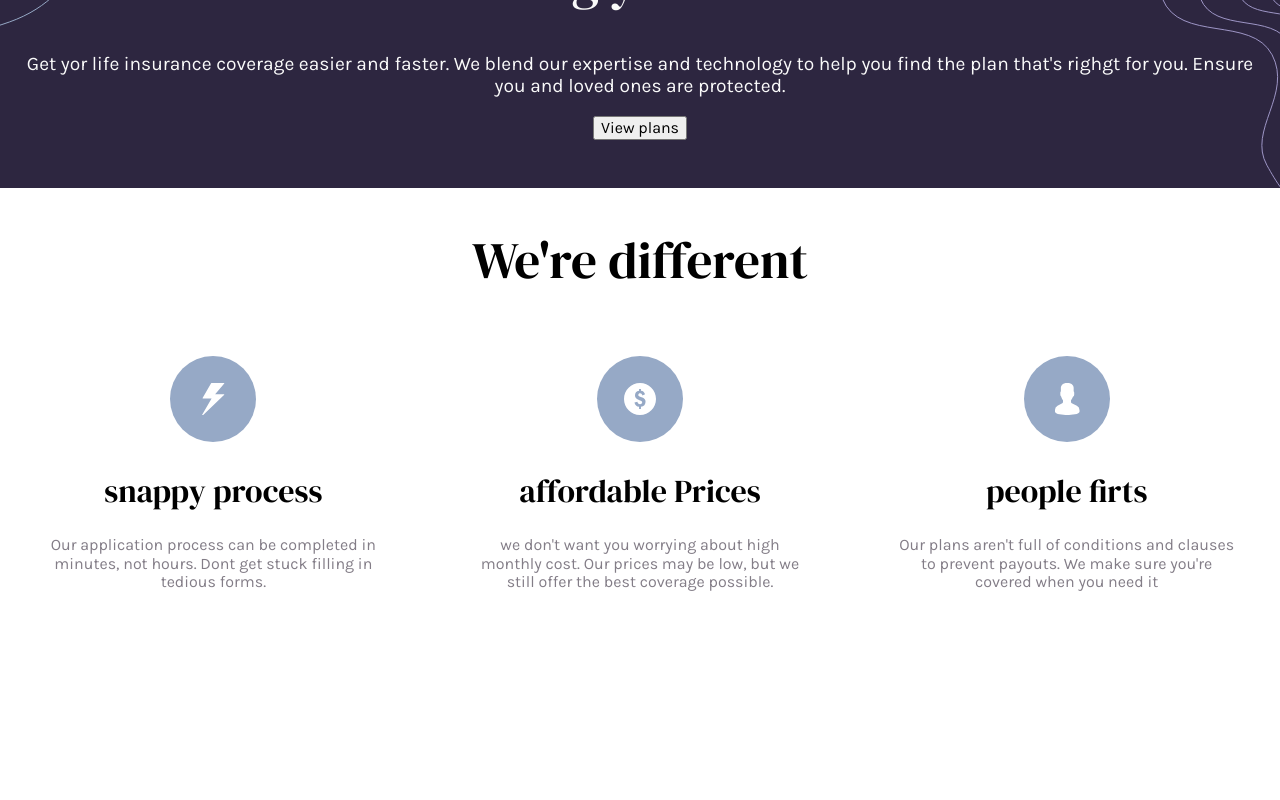
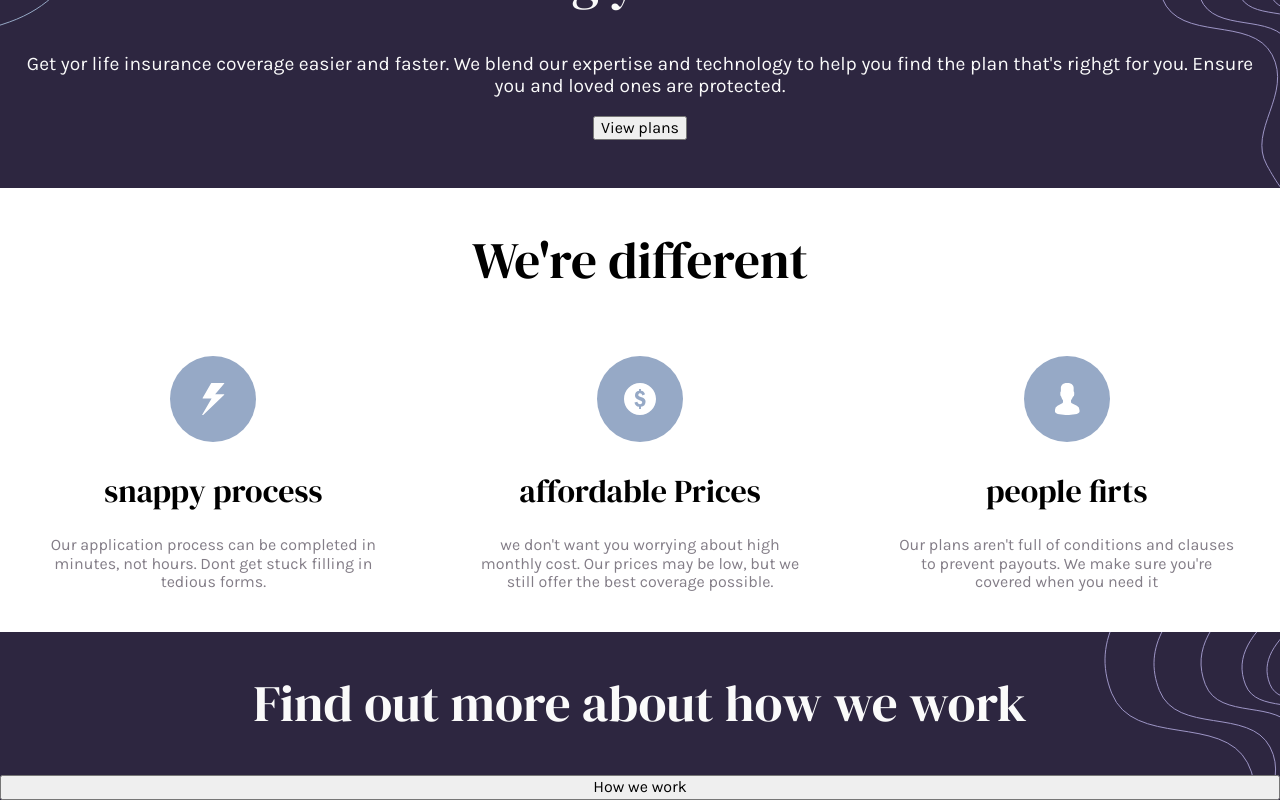
Before and after one commit to IvanHdzRz/insure-landing-page, a React (Create React App) app: page / in a window 1280 px wide. Shown: the part 1680-2480 px from the top of the page. Before the commit the page ends 2312 px from the top, so only its background shows below. Built offline with nearby package versions, Linux system fonts and the light colour scheme.

Commit message:
-se añadio componente more info

```diff
--- a/src/App.js
+++ b/src/App.js
@@ -3,12 +3,14 @@ import './App.css';
 import Navigation from './Components/Navigation'
 import Hero from './Components/Hero'
 import SectionReasons from './Components/SectionReason'
+import MoreInfo from './Components/MoreInfo'
 function App() {
   return (
     <div className='App'>
         <Navigation />
         <Hero />
         <SectionReasons />
+        <MoreInfo />
     </div>
   );
 }
--- /dev/null
+++ b/src/Components/MoreInfo/MoreInfo.js
@@ -0,0 +1,14 @@
+import React from 'react'
+import Title from '../Title'
+import Styles from './MoreInfo.module.css'
+const MoreInfo=()=>{
+    return(
+        <div className={Styles.MoreInfo}>
+            <Title type='big' title='Find out more about how we work'/>
+            <button>How we work</button>
+
+        </div>
+    );
+}
+
+export default MoreInfo
--- /dev/null
+++ b/src/Components/MoreInfo/MoreInfo.module.css
@@ -0,0 +1,11 @@
+.MoreInfo{
+    width: 100%;
+    display: flex;
+    flex-direction: column;
+    background-color: var(--DarkViolet);
+    background-image: url('../../assets/images/bg-pattern-how-we-work-mobile.svg');
+    background-position-x: right;
+    background-repeat: no-repeat;
+    text-align: center;
+    color: var(--VeryLightGray);
+}
--- /dev/null
+++ b/src/Components/MoreInfo/index.js
@@ -0,0 +1 @@
+export {default} from './MoreInfo'
```
